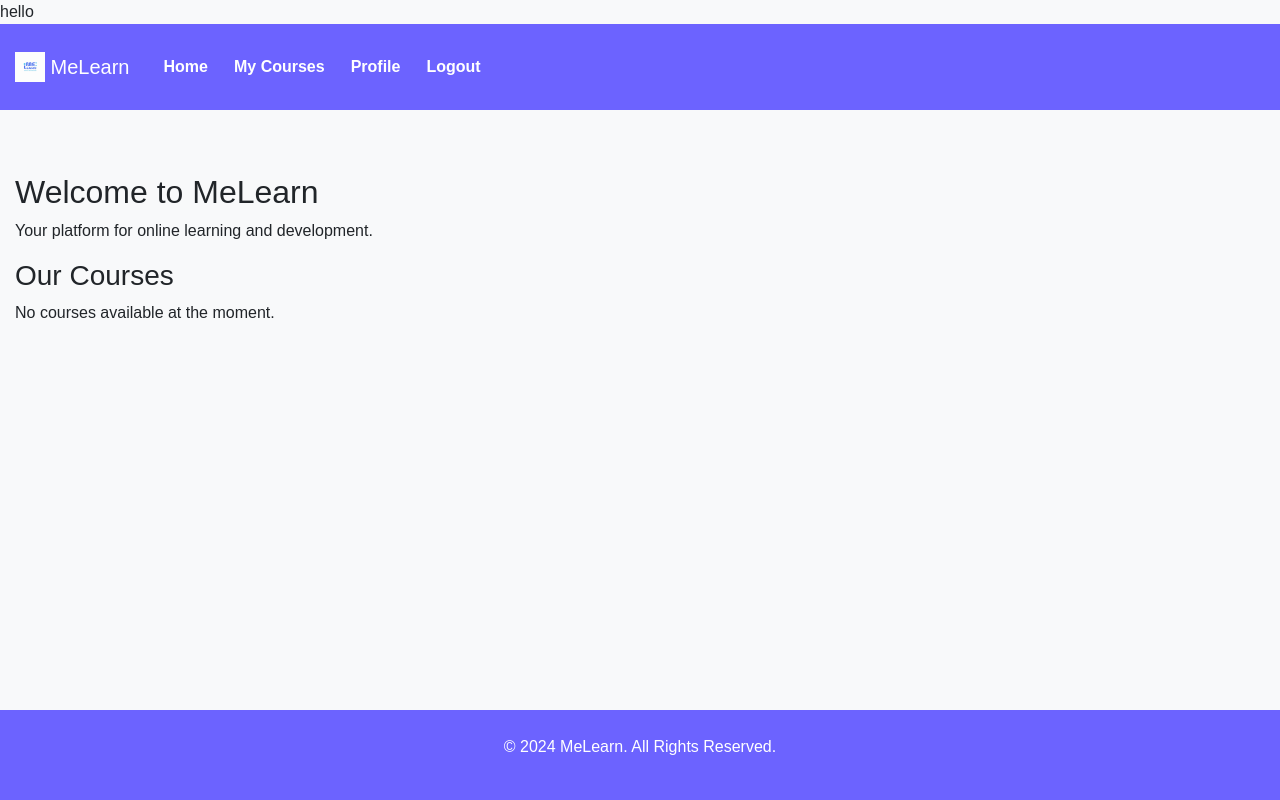
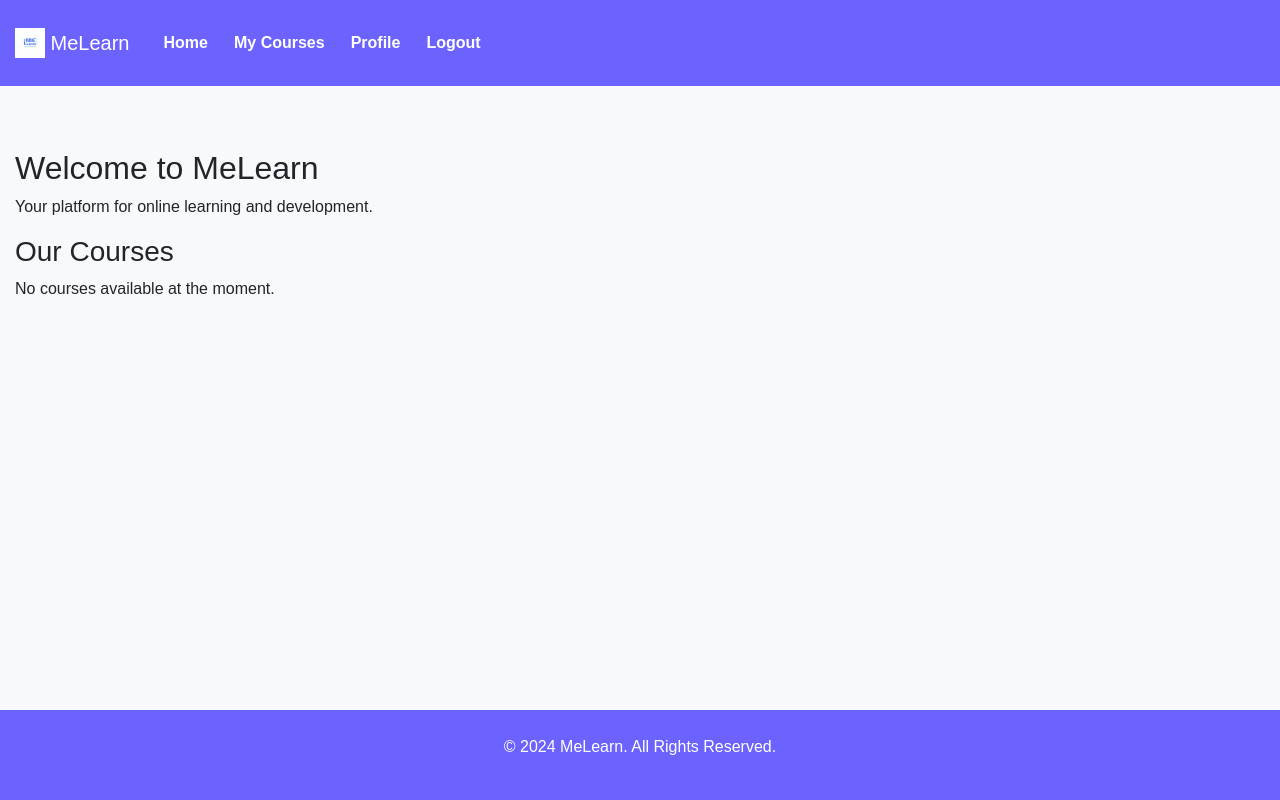
Before and after one commit to natthawat141/MeLearn-B, a PHP site: page /me/ in a window 1280 px wide. Run offline with PHP 8.4, Linux system fonts and the light colour scheme; data that the repository does not hold is empty; some libraries are stand-ins or nearby versions.

Commit message:
Update index.php

```diff
--- a/index.php
+++ b/index.php
@@ -1,6 +1,6 @@
-<!-- index.php -->
+<!-- index.php on azure -->
 <?php
-echo"hello";
+
 session_start();
 require_once 'config/database.php';
 include 'user/includes/user_header.php';
```
